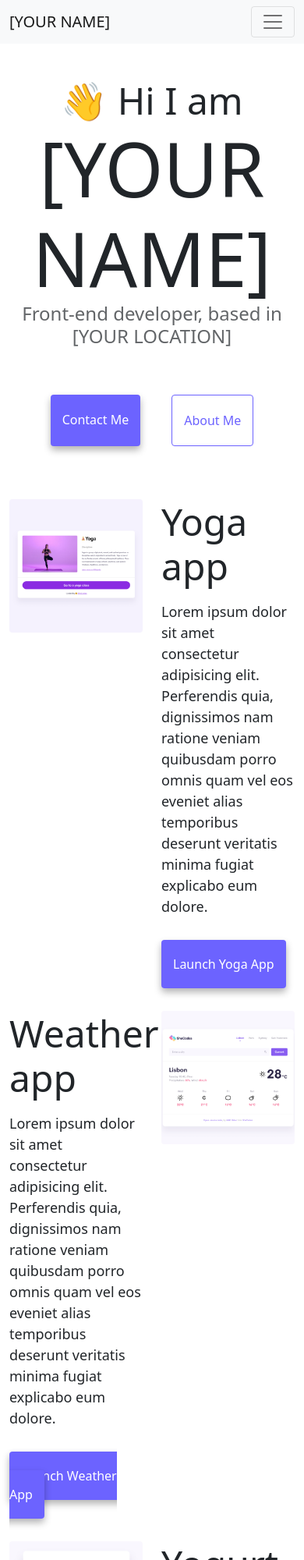
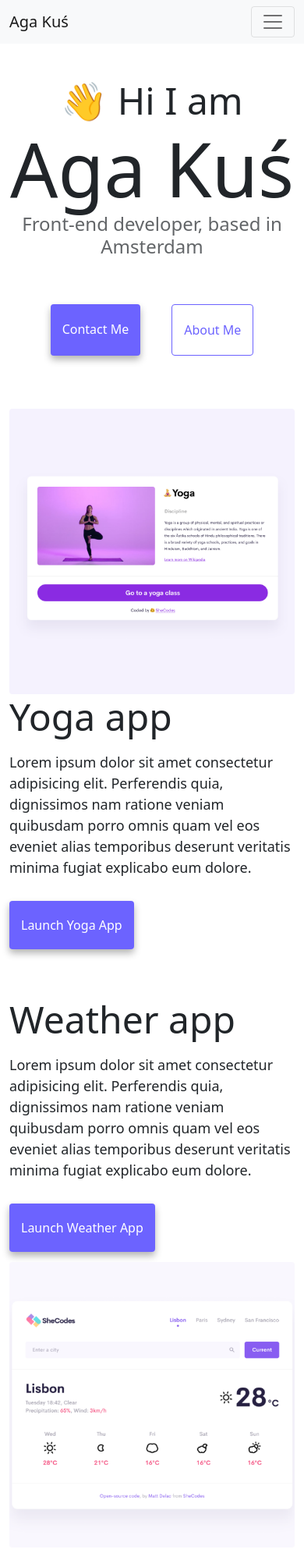
Before and after one commit to agguuaa/advanced-tools-challenge, a website: page index.html in a window 390 px wide. Shown: the top 2000 px of the page at 78% size. Drawn offline with nearby package versions, Linux system fonts and the light colour scheme.

Commit message:
Update index.html

```diff
--- a/index.html
+++ b/index.html
@@ -4,7 +4,12 @@
     <meta charset="UTF-8" />
     <meta http-equiv="X-UA-Compatible" content="IE=edge" />
     <meta name="viewport" content="width=device-width, initial-scale=1.0" />
-    <title>[YOUR NAME]</title>
+    <meta
+      name="description"
+      content="Advanced tools homework. SheCodes women in tech."
+    />
+
+    <title>AGA KUŚ</title>
     <link
       href="https://cdn.jsdelivr.net/npm/bootstrap@5.0.0-beta2/dist/css/bootstrap.min.css"
       rel="stylesheet"
@@ -21,7 +26,7 @@
   <body>
     <nav class="navbar navbar-expand-lg navbar-light bg-light fixed-top">
       <div class="container">
-        <a class="navbar-brand" href="index.html">[YOUR NAME]</a>
+        <a class="navbar-brand" href="index.html">Aga Kuś</a>
         <button
           class="navbar-toggler"
           type="button"
@@ -51,18 +56,18 @@
       </div>
     </nav>
     <h2 class="text-center">👋 Hi I am</h2>
-    <h1 class="text-center">[YOUR NAME]</h1>
-    <h3 class="text-center">Front-end developer, based in [YOUR LOCATION]</h3>
+    <h1 class="text-center">Aga Kuś</h1>
+    <h3 class="text-center">Front-end developer, based in Amsterdam</h3>
     <div class="navigation-links mb-5">
       <a href="about.html#contact" class="primary-link">Contact me</a>
       <a href="about.html" class="secondary-link">About me</a>
     </div>
     <div class="container">
       <div class="row">
-        <div class="col-6">
+        <div class="col-md-6">
           <img src="images/yoga.png" class="img-fluid rounded" />
         </div>
-        <div class="col-6">
+        <div class="col-md-6">
           <h2 class="mb-3">Yoga app</h2>
           <p>
             Lorem ipsum dolor sit amet consectetur adipisicing elit. Perferendis
@@ -76,7 +81,7 @@
         </div>
       </div>
       <div class="row mt-5">
-        <div class="col-6">
+        <div class="col-md-6">
           <h2 class="mb-3">Weather app</h2>
           <p>
             Lorem ipsum dolor sit amet consectetur adipisicing elit. Perferendis
@@ -88,15 +93,15 @@
             <a href="#" class="primary-link">Launch Weather App</a>
           </div>
         </div>
-        <div class="col-6">
+        <div class="col-md-6">
           <img src="images/weather.png" class="img-fluid rounded" />
         </div>
       </div>
       <div class="row mt-5">
-        <div class="col-6">
+        <div class="col-md-6">
           <img src="images/yogurt.png" class="img-fluid rounded" />
         </div>
-        <div class="col-6">
+        <div class="col-md-6">
           <h2 class="mb-3">Yogurt app</h2>
           <p>
             Lorem ipsum dolor sit amet consectetur adipisicing elit. Perferendis
--- a/style.css
+++ b/style.css
@@ -86,3 +86,11 @@ p {
 .email-link:hover {
   text-decoration: underline;
 }
+
+.mt-5 {
+  padding-bottom: 2rem;
+}
+
+container {
+  width: 100%;
+}
```
Also changed, not shown: about.html (+8 -4 lines).
